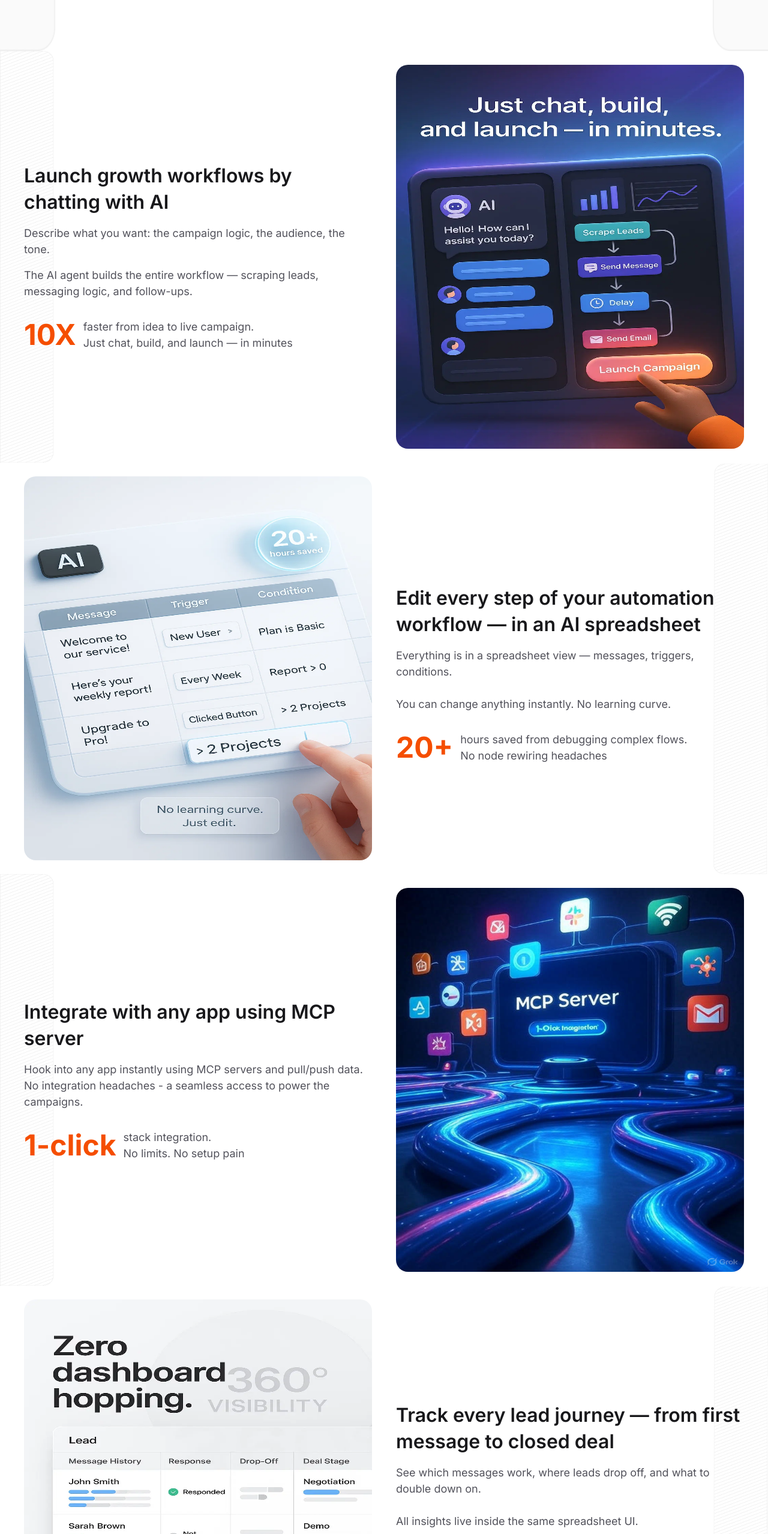
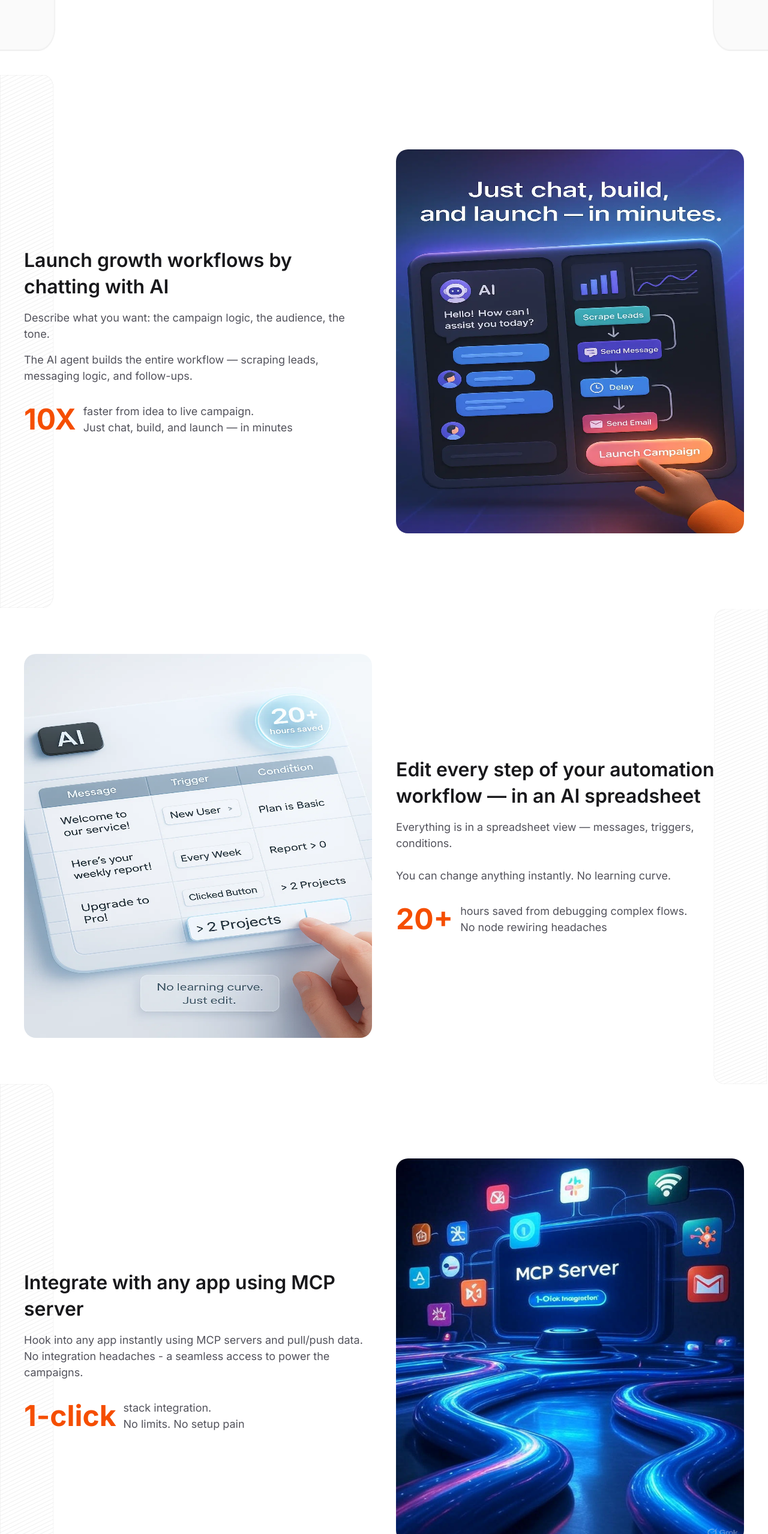
Before and after one commit to kamleshpokiya/meerkats.ai, a Next.js app: page / in a window 1280 px wide. Shown: the part 2389-4946 px from the top of the page at 60% size. Built offline with nearby package versions, Linux system fonts and the light colour scheme.

Commit message:
Rename application to meerkats.ai and update homepage layout for improved responsiveness and visual consistency.

```diff
--- a/package.json
+++ b/package.json
@@ -1,5 +1,5 @@
 {
-  "name": "tirth_s_application",
+  "name": "meerkats.ai",
   "version": "0.1.0",
   "private": true,
   "rocketCritical": {
--- a/src/app/page.tsx
+++ b/src/app/page.tsx
@@ -221,11 +221,11 @@ const HomePage: React.FC = () => {
       </section>
 
       {/* VIBE Section */}
-      <section className="w-full mt-[35px] sm:mt-[52px] md:mt-[70px] py-[40px] sm:py-[60px] md:pb-[80px] sm:bg-[url('/images/img_union.png')] sm:bg-[length:106%_100%] sm:bg-center">
+      <section className="w-full mt-[35px] sm:mt-[52px] md:mt-[70px] py-[40px] sm:py-[60px] md:pb-[80px] sm:bg-[url('/images/img_union.png')]  bg-[length:cover] lg:bg-[length:106%_100%] sm:bg-center">
         <div className="container w-full mx-auto flex flex-col justify-start items-center">
           {/* VIBE Header */}
-          <div className="max-w-[1440px] flex flex-col sm:flex-row justify-between items-start sm:items-center w-full px-4 sm:px-6 md:px-8 lg:px-10 mt-[22px] sm:mt-[33px] gap-6 sm:gap-8">
-            <h2 className="text-[20px] sm:text-[30px] md:text-[40px] font-inter font-semibold leading-[24px] sm:leading-[36px] md:leading-[48px] text-left text-global-2 w-full sm:w-[46%] mb-[9px] sm:mb-[13px] md:mb-[18px]">
+          <div className="max-w-[1440px] flex flex-col sm:flex-row justify-center xl:justify-between items-start sm:items-center w-full px-4 sm:px-6 md:px-8 lg:px-10 mt-[22px] sm:mt-[33px] xl:gap-8">
+            <h2 className="text-[20px] sm:text-[30px] md:text-[40px] font-inter font-semibold leading-[24px] sm:leading-[36px] md:leading-[48px] text-left text-global-2 w-full sm:w-[43%] xl:w-[46%] mb-[9px] sm:mb-[13px] md:mb-[18px]">
               VIBE CODING, BUT FOR
               <br />
               VIBE MARKETERS
@@ -361,11 +361,11 @@ const HomePage: React.FC = () => {
       </section>
 
       {/* Feature Sections */}
-      <div className="w-full flex flex-col justify-start items-center">
+      <div className="w-full flex flex-col justify-start items-center lg:mt-10">
         {/* Launch Growth Workflows */}
         <FadeInAnimation delay={0} className="w-full">
           <section
-            className="w-full flex flex-col lg:flex-row justify-start items-center py-[23px] md:bg-[url('/images/Frame0.png')] bg-left bg-no-repeat"
+            className="w-full flex flex-col lg:flex-row justify-start items-center sm:py-[50px] lg:py-[124px] md:bg-[url('/images/Frame0.png')] bg-left bg-no-repeat"
             style={{
               backgroundSize: '100% 100%',
             }}
@@ -404,7 +404,7 @@ const HomePage: React.FC = () => {
               <Image
                 src="/images/ai-bot.webp"
                 alt="Launch Growth Workflows"
-                className="w-full h-[200px] sm:h-[300px] md:h-[400px] lg:h-[480px] xl:h-[640px] rounded-[20px] mt-[20px] lg:mt-0 lg:ml-[40px] sm:ml-[60px] md:ml-[80px]"
+                className="w-full h-[200px] sm:h-[300px] md:h-[400px] lg:h-[480px] xl:h-[640px] rounded-[20px] mt-[20px] lg:mt-0 ml-0 lg:ml-[40px]"
                 width={500}
                 height={500}
               />
@@ -415,7 +415,7 @@ const HomePage: React.FC = () => {
         {/* Edit Automation Workflow */}
         <FadeInAnimation delay={100} className="w-full">
           <section
-            className="w-full flex flex-col lg:flex-row justify-start items-center py-[23px] sm:bg-[url('/images/Frame1.png')] bg-right bg-no-repeat"
+            className="w-full flex flex-col lg:flex-row justify-start items-center py-[50px] lg:py-[77px] sm:bg-[url('/images/Frame1.png')] bg-right bg-no-repeat"
             style={{
               backgroundSize: '100% 100%',
             }}
@@ -433,7 +433,7 @@ const HomePage: React.FC = () => {
                 width={500}
                 height={500}
               />
-              <div className="flex flex-col gap-[8px] sm:gap-[12px] md:gap-[16px] justify-start items-start w-full  mt-5 sm:mt-00  lg:ml-[40px] sm:ml-[60px] md:ml-[80px] order-2 lg:order-2">
+              <div className="flex flex-col gap-[8px] sm:gap-[12px] md:gap-[16px] justify-start items-start w-full  mt-5 lg:mt-0  lg:ml-[40px] order-2 lg:order-2">
                 <h3 className="text-[18px] sm:text-[24px] md:text-[32px] font-inter font-semibold leading-[24px] sm:leading-[33px] md:leading-[44px] text-left text-global-2 w-full">
                   Edit every step of your automation workflow — in an AI spreadsheet
                 </h3>
@@ -469,7 +469,7 @@ const HomePage: React.FC = () => {
         {/* Integrate with MCP Server */}
         <FadeInAnimation delay={200} className="w-full">
           <section
-            className="w-full flex flex-col lg:flex-row justify-start items-center py-[23px] md:bg-[url('/images/Frame0.png')] bg-left bg-no-repeat"
+            className="w-full flex flex-col lg:flex-row justify-start items-center py-[50px] lg:py-[124px] md:bg-[url('/images/Frame0.png')] bg-left bg-no-repeat"
             style={{
               backgroundSize: '100% 100%',
             }}
@@ -505,7 +505,7 @@ const HomePage: React.FC = () => {
               <Image
                 src="/images/mcp-server.jpg"
                 alt="Integrate with MCP Server"
-                className="w-full  h-[200px] sm:h-[300px] md:h-[400px] lg:h-[480px] xl:h-[640px] rounded-[20px] mt-[20px] lg:mt-0 lg:ml-[40px] sm:ml-[60px] md:ml-[80px]"
+                className="w-full  h-[200px] sm:h-[300px] md:h-[400px] lg:h-[480px] xl:h-[640px] rounded-[20px] mt-[20px] lg:mt-0 lg:ml-[40px]"
                 width={500}
                 height={500}
               />
@@ -516,7 +516,7 @@ const HomePage: React.FC = () => {
         {/* Track Lead Journey */}
         <FadeInAnimation delay={300} className="w-full">
           <section
-            className="w-full flex flex-col lg:flex-row justify-start items-center py-[23px] sm:bg-[url('/images/Frame1.png')] bg-right bg-no-repeat"
+            className="w-full flex flex-col lg:flex-row justify-start items-center py-[50px] lg:py-[77px] sm:bg-[url('/images/Frame1.png')] bg-right bg-no-repeat"
             style={{
               backgroundSize: '100% 100%',
             }}
@@ -534,7 +534,7 @@ const HomePage: React.FC = () => {
                 width={500}
                 height={500}
               />
-              <div className="flex flex-col gap-[8px] sm:gap-[12px] md:gap-[16px] justify-start items-start w-full  mt-[20px]  lg:ml-[40px] sm:ml-[60px] md:ml-[80px] sm:mt-0 order-2 lg:order-2">
+              <div className="flex flex-col gap-[8px] sm:gap-[12px] md:gap-[16px] justify-start items-start w-full  mt-5 lg:mt-0  lg:ml-[40px] order-2 lg:order-2">
                 <h3 className="text-[18px] sm:text-[24px] md:text-[32px] font-inter font-semibold leading-[24px] sm:leading-[33px] md:leading-[44px] text-left text-global-2 w-full">
                   Track every lead journey — from first message to closed deal
                 </h3>
@@ -618,7 +618,7 @@ const HomePage: React.FC = () => {
                       <img
                         src={feature.icon}
                         alt="Feature Icon"
-                        className="w-[16px] md:w-[32px] h-[16px] sm:w-[24px] md:h-[32px]"
+                        className="w-[16px] md:w-[32px] h-[16px] sm:w-[24px] md:h-[32px] transform transition-all duration-300 group-hover:scale-110 group-hover:filter group-hover:brightness-110"
                       />
                       <h4 className="text-[12px] sm:text-[18px] md:text-[24px] font-inter font-semibold leading-[15px] sm:leading-[22px] md:leading-[30px] text-left text-global-2 w-auto">
                         {feature.title}
@@ -644,7 +644,7 @@ const HomePage: React.FC = () => {
         style={{
           backgroundImage: "url('/images/img_union_gray_50.svg')",
           backgroundSize: 'cover',
-          backgroundPosition: 'center',
+          backgroundPosition: 'top',
         }}
       >
         <div className="w-full px-4 sm:px-6 md:px-8 lg:px-10">
@@ -693,8 +693,10 @@ const HomePage: React.FC = () => {
           </div>
         </div>
       </section>
+
       {/* User Stories Section */}
       <UserStories />
+
       {/* What Do You Want to Automate Section */}
       <section className="w-full flex flex-col gap-[30px] sm:gap-[45px] md:gap-[60px] justify-start items-center mt-[89px] sm:mt-[133px] md:mt-[178px] px-4 sm:px-6 md:px-8 lg:px-10">
         <h2 className="text-[20px] sm:text-[30px] md:text-[40px] font-inter font-bold leading-[24px] sm:leading-[36px] md:leading-[49px] text-center text-global-2 w-full">
--- a/src/components/common/UserStories.tsx
+++ b/src/components/common/UserStories.tsx
@@ -98,7 +98,7 @@ const UserStories: React.FC = () => {
       style={{
         backgroundImage: "url('/images/img_subtract_gray_50.png')",
         backgroundSize: 'cover',
-        backgroundPosition: 'center',
+        backgroundPosition: 'bottom',
       }}
     >
       <div className="w-full max-w-[1440px] mx-auto px-4 sm:px-6 lg:px-8">
```
